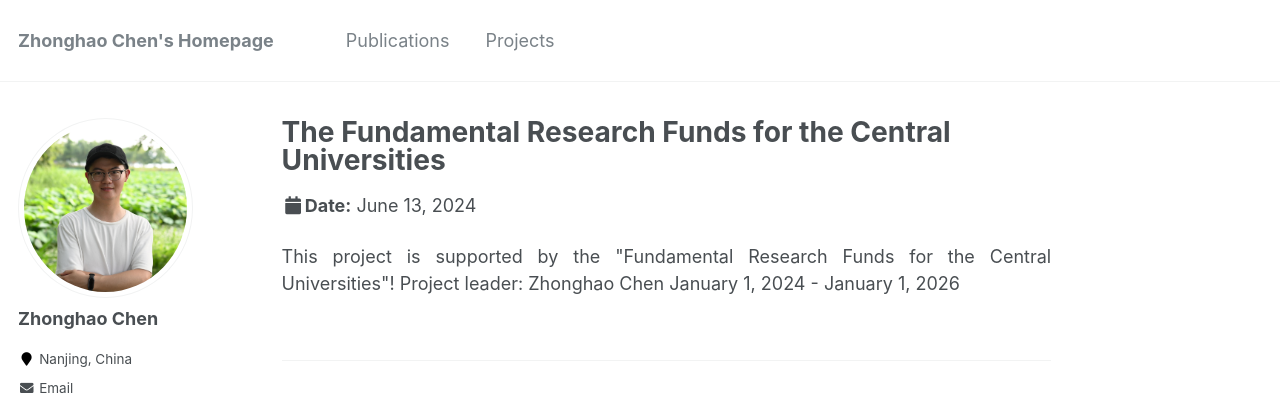
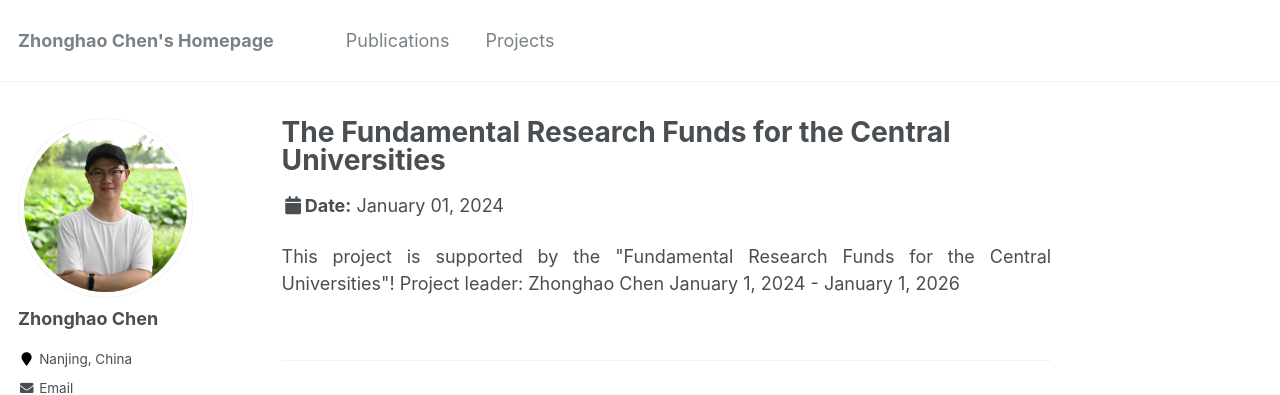
Before and after one commit to zhonghaochen/zhonghaochen.github.io, a Jekyll site: the page built from _talks/project1.md, in a window 1280 px wide. Shown: the top 395 px of the page. Built offline with Jekyll 4.4.1, drawn with Linux system fonts in a browser that asks for light colours; some web fonts are replaced; part of the change alters nothing that is shown.

Commit message:
Update project1.md

```diff
--- a/_talks/project1.md
+++ b/_talks/project1.md
@@ -1,7 +1,7 @@
 ---
 title: "The Fundamental Research Funds for the Central Universities"
 collection: projects
-type: "Talk"
+date: January 1, 2024 - January 1, 2026
 ---
 <div style="text-align: justify;">
 This project is supported by the "Fundamental Research Funds for the Central Universities"!
```
